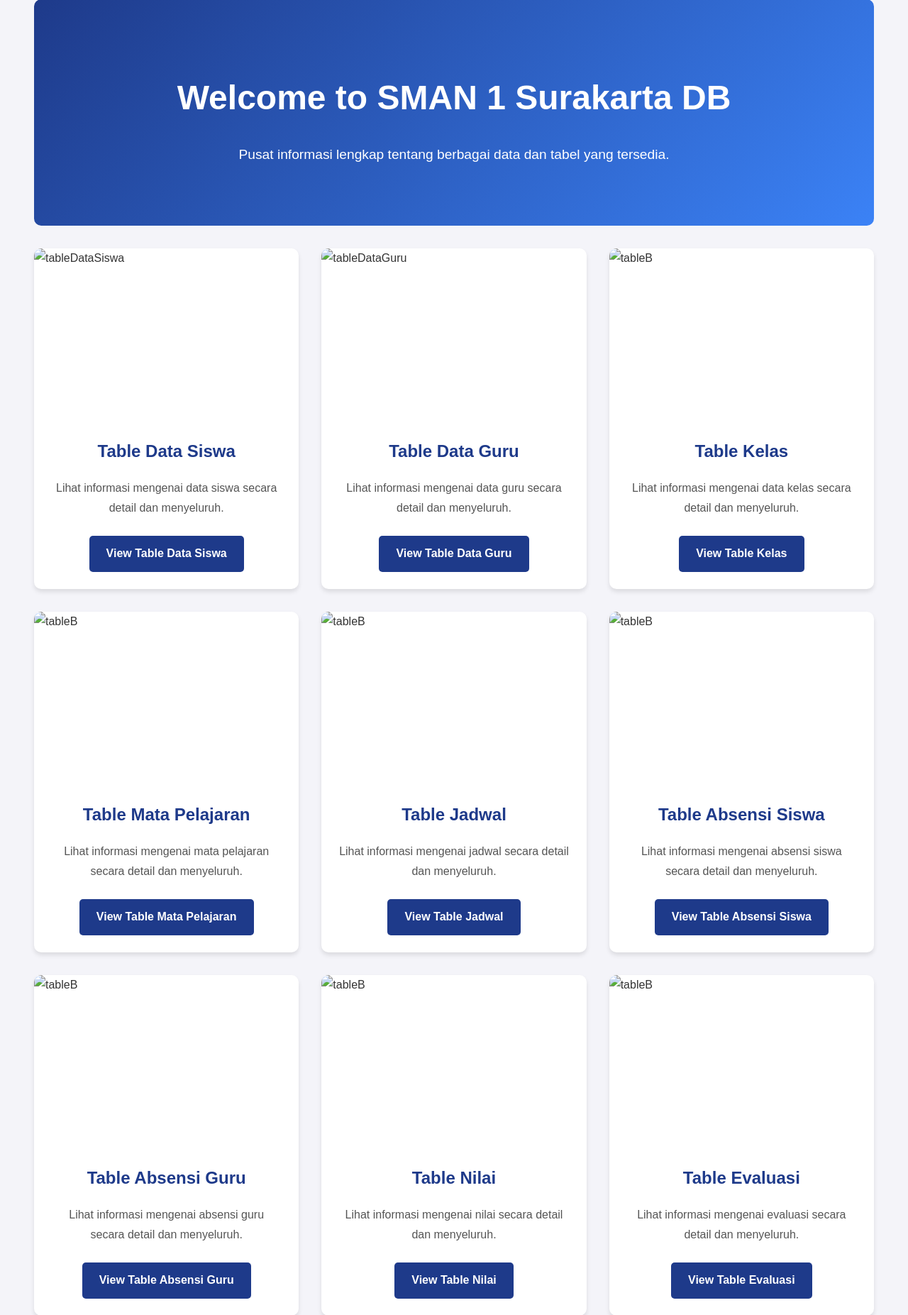
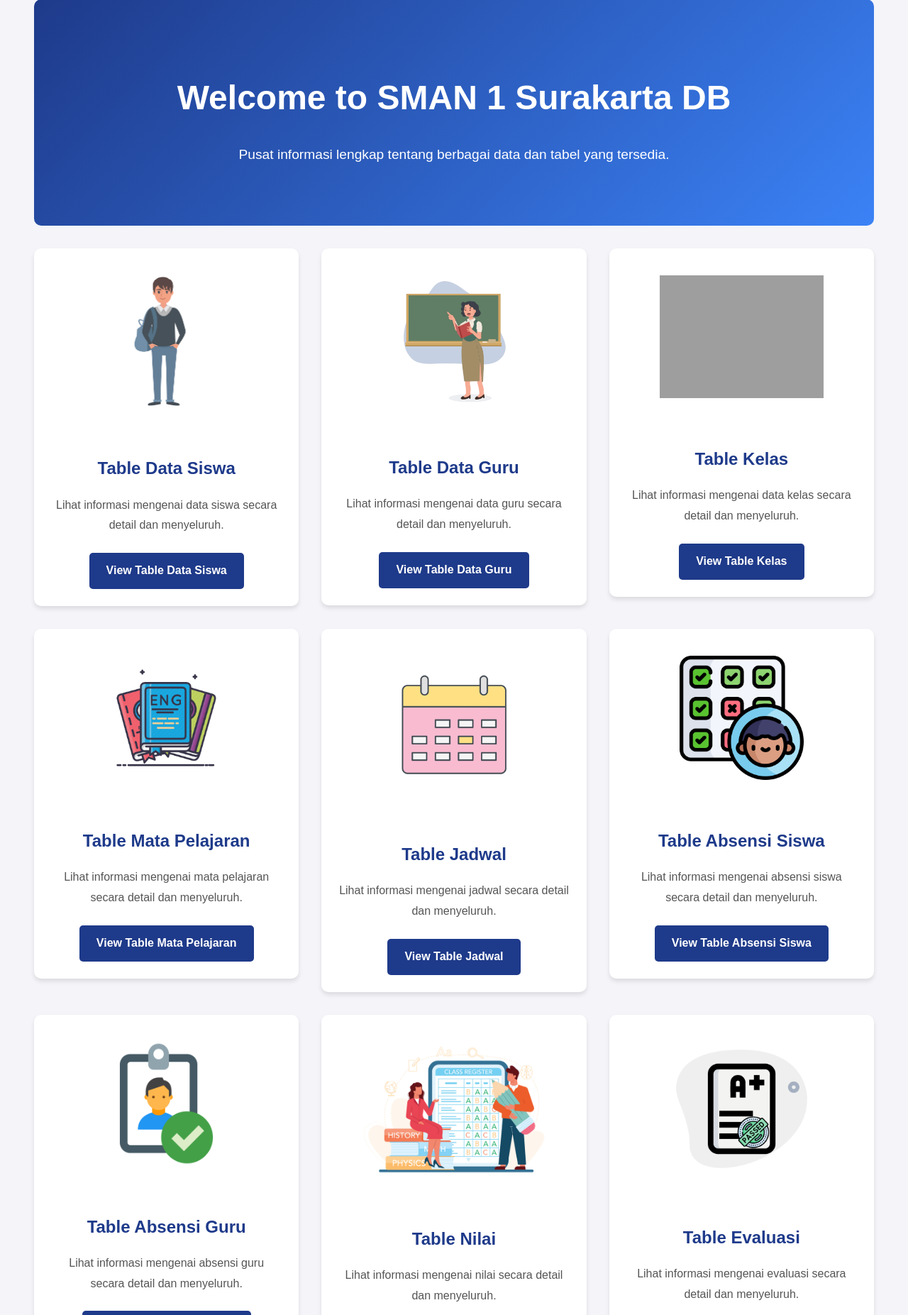
Before and after one commit to vann10/ProjectBasdat, a Flask app: page / in a window 1280 px wide. Shown: the part 126-1979 px from the top of the page at 71% size. Run offline with Flask 3, Linux system fonts and the light colour scheme; some libraries are stand-ins or nearby versions; grey boxes are pictures that could not be loaded.

Commit message:
Update home.html
kutambahin icon icon

```diff
--- a/app/templates/home.html
+++ b/app/templates/home.html
@@ -37,10 +37,20 @@
           <p>Pusat informasi lengkap tentang berbagai data dan tabel yang tersedia.</p>
         </div>
 
+        <style>
+          .card img {
+            display: block; /* Mengubah gambar menjadi block element */
+            margin: auto auto; /* Memusatkan gambar secara horizontal */
+            padding-block-start: 10%;
+            width: 50%; /* Atur lebar gambar */
+            height: auto; /* Mempertahankan rasio aspek */
+          }
+        </style>
+
         <div class="row">
           <div class="col-md-6">
             <div class="card">
-              <img src="https://via.placeholder.com/500x300" alt="tableDataSiswa">
+              <img src="https://raw.githubusercontent.com/vann10/ProjectBasdat/refs/heads/main/app/img/datasiswa.png" alt="tableDataSiswa" style="width: 50%;">
               <div class="card-body">
                 <h5 class="card-title">Table Data Siswa</h5>
                 <p class="card-text">Lihat informasi mengenai data siswa secara detail dan menyeluruh.</p>
@@ -51,7 +61,7 @@
 
           <div class="col-md-6">
             <div class="card">
-              <img src="https://via.placeholder.com/500x300" alt="tableDataGuru">
+              <img src="https://raw.githubusercontent.com/vann10/ProjectBasdat/refs/heads/main/app/img/dataguru.png" alt="tableDataGuru" style="width: 50,8%;">
               <div class="card-body">
                 <h5 class="card-title">Table Data Guru</h5>
                 <p class="card-text">Lihat informasi mengenai data guru secara detail dan menyeluruh.</p>
@@ -62,7 +72,7 @@
 
           <div class="col-md-6">
             <div class="card">
-              <img src="https://via.placeholder.com/500x300" alt="tableB">
+              <img src="https://raw.githubusercontent.com/vann10/ProjectBasdat/refs/heads/main/app/img/kelas.png" alt="tableB" style="width: 62%;">
               <div class="card-body">
                 <h5 class="card-title">Table Kelas</h5>
                 <p class="card-text">Lihat informasi mengenai data kelas secara detail dan menyeluruh.</p>
@@ -73,7 +83,7 @@
 
           <div class="col-md-6">
             <div class="card">
-              <img src="https://via.placeholder.com/500x300" alt="tableB">
+              <img src="https://raw.githubusercontent.com/vann10/ProjectBasdat/refs/heads/main/app/img/matapelajaran.png" alt="tableB"style="width: 47%;">
               <div class="card-body">
                 <h5 class="card-title">Table Mata Pelajaran</h5>
                 <p class="card-text">Lihat informasi mengenai mata pelajaran secara detail dan menyeluruh.</p>
@@ -84,7 +94,7 @@
 
           <div class="col-md-6">
             <div class="card">
-              <img src="https://via.placeholder.com/500x300" alt="tableB">
+              <img src="https://raw.githubusercontent.com/vann10/ProjectBasdat/refs/heads/main/app/img/jadwal.png" alt="tableB"style="width: 52%;">
               <div class="card-body">
                 <h5 class="card-title">Table Jadwal</h5>
                 <p class="card-text">Lihat informasi mengenai jadwal secara detail dan menyeluruh.</p>
@@ -95,7 +105,7 @@
 
           <div class="col-md-6">
             <div class="card">
-              <img src="https://via.placeholder.com/500x300" alt="tableB">
+              <img src="https://raw.githubusercontent.com/vann10/ProjectBasdat/refs/heads/main/app/img/absensisiswa.png" alt="tableB" style="width: 47%;">
               <div class="card-body">
                 <h5 class="card-title">Table Absensi Siswa</h5>
                 <p class="card-text">Lihat informasi mengenai absensi siswa secara detail dan menyeluruh.</p>
@@ -106,7 +116,7 @@
 
           <div class="col-md-6">
             <div class="card">
-              <img src="https://via.placeholder.com/500x300" alt="tableB">
+              <img src="https://raw.githubusercontent.com/vann10/ProjectBasdat/refs/heads/main/app/img/absensiguru.png" alt="tableB" style="width: 47%;">
               <div class="card-body">
                 <h5 class="card-title">Table Absensi Guru</h5>
                 <p class="card-text">Lihat informasi mengenai absensi guru secara detail dan menyeluruh.</p>
@@ -117,7 +127,7 @@
 
           <div class="col-md-6">
             <div class="card">
-              <img src="https://via.placeholder.com/500x300" alt="tableB">
+              <img src="https://raw.githubusercontent.com/vann10/ProjectBasdat/refs/heads/main/app/img/nilai.png" alt="tableB" style="width: 79%;">
               <div class="card-body">
                 <h5 class="card-title">Table Nilai</h5>
                 <p class="card-text">Lihat informasi mengenai nilai secara detail dan menyeluruh.</p>
@@ -128,7 +138,7 @@
 
           <div class="col-md-6">
             <div class="card">
-              <img src="https://via.placeholder.com/500x300" alt="tableB">
+              <img src="https://raw.githubusercontent.com/vann10/ProjectBasdat/refs/heads/main/app/img/evaluasi.png" alt="tableB" style="width: 51%;">
               <div class="card-body">
                 <h5 class="card-title">Table Evaluasi</h5>
                 <p class="card-text">Lihat informasi mengenai evaluasi secara detail dan menyeluruh.</p>
@@ -139,7 +149,7 @@
 
           <div class="col-md-6">
             <div class="card">
-              <img src="https://via.placeholder.com/500x300" alt="tableB">
+              <img src="https://raw.githubusercontent.com/vann10/ProjectBasdat/refs/heads/main/app/img/pembayaran.png" alt="tableB" style="width: 44%;">
               <div class="card-body">
                 <h5 class="card-title">Table Pembayaran</h5>
                 <p class="card-text">Lihat informasi mengenai pembayaran secara detail dan menyeluruh.</p>
```
